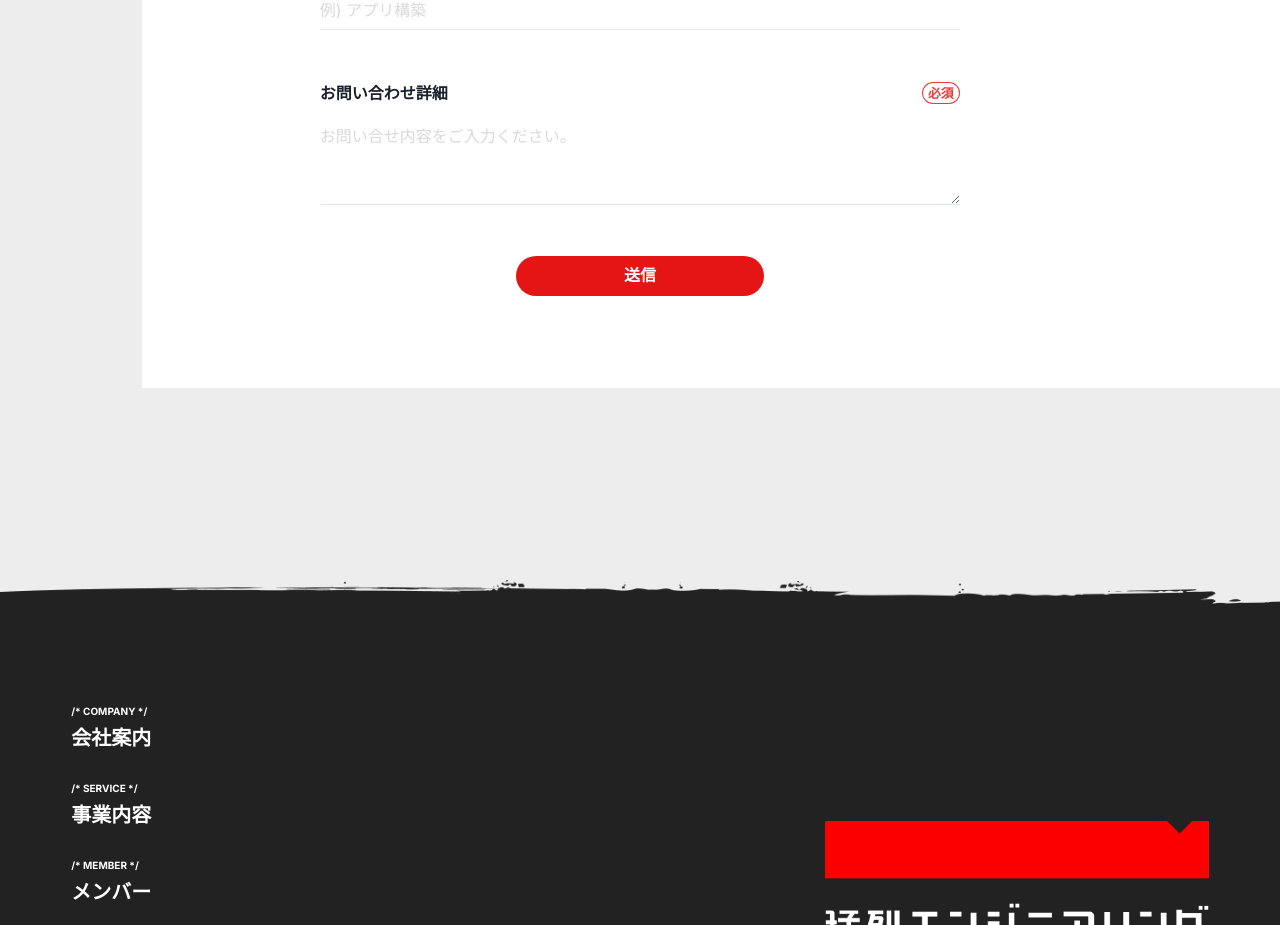
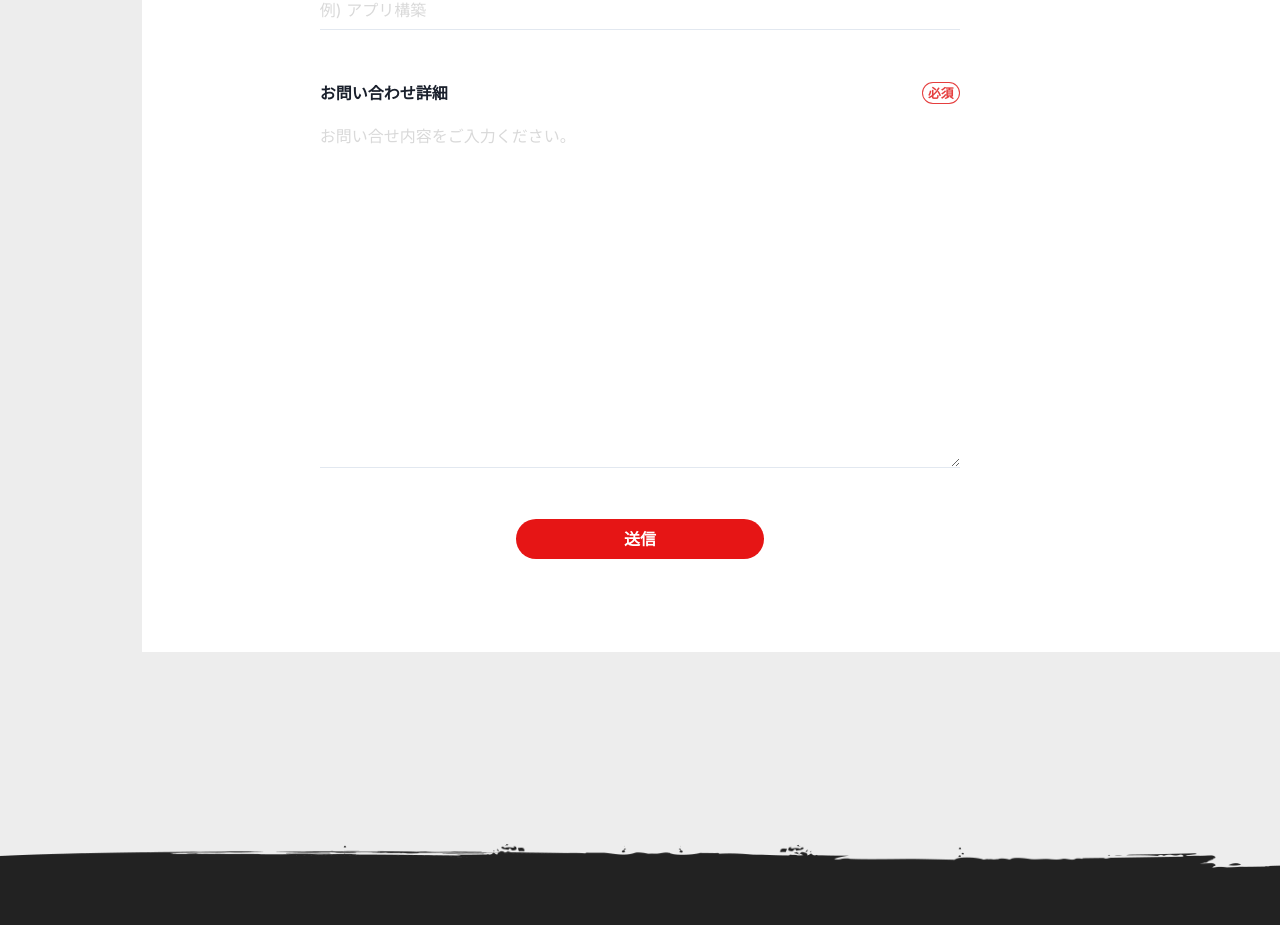
Before and after one commit to mouretsu-engineering/company_hp, a Next.js app: page /contact in a window 1280 px wide. Shown: the part 1495-2420 px from the top of the page. Built offline with nearby package versions, Linux system fonts and the light colour scheme.

Commit message:
Textarea修正

```diff
--- a/src/components/pages/Contact/ContactTextareaAndErrorMsg.tsx
+++ b/src/components/pages/Contact/ContactTextareaAndErrorMsg.tsx
@@ -14,6 +14,7 @@ export const ContactTextareaAndErrorMsg: React.FC<ContactTextareaAndErrorMsgProp
     <FormControl isInvalid={errors[name]}  w='100%'>
       <Textarea
         {...register(name)}
+        rows={15}
         variant='flushed'
         placeholder={placeholder}
         p={{ base: '0 0 3vw 0', md: '0 0 1vw 0' }}
--- a/src/hook/useSubmitContactForm.tsx
+++ b/src/hook/useSubmitContactForm.tsx
@@ -18,7 +18,7 @@ export const useSubmitContactForm = () => {
         showToast("送信に失敗しました", "お手数ですが、時間をおいて再度お試しください。", "error");
       } else {
         reset();
-        showToast("お問い合わせを受け付けました", "担当者よりご連絡をさせていただきます。", "success");
+        showToast("お問い合わせありがとうございます", "2営業日以内にメールにてご連絡をさせていただきます。", "success");
       }
     } catch (error) {
       console.log('error');
```
